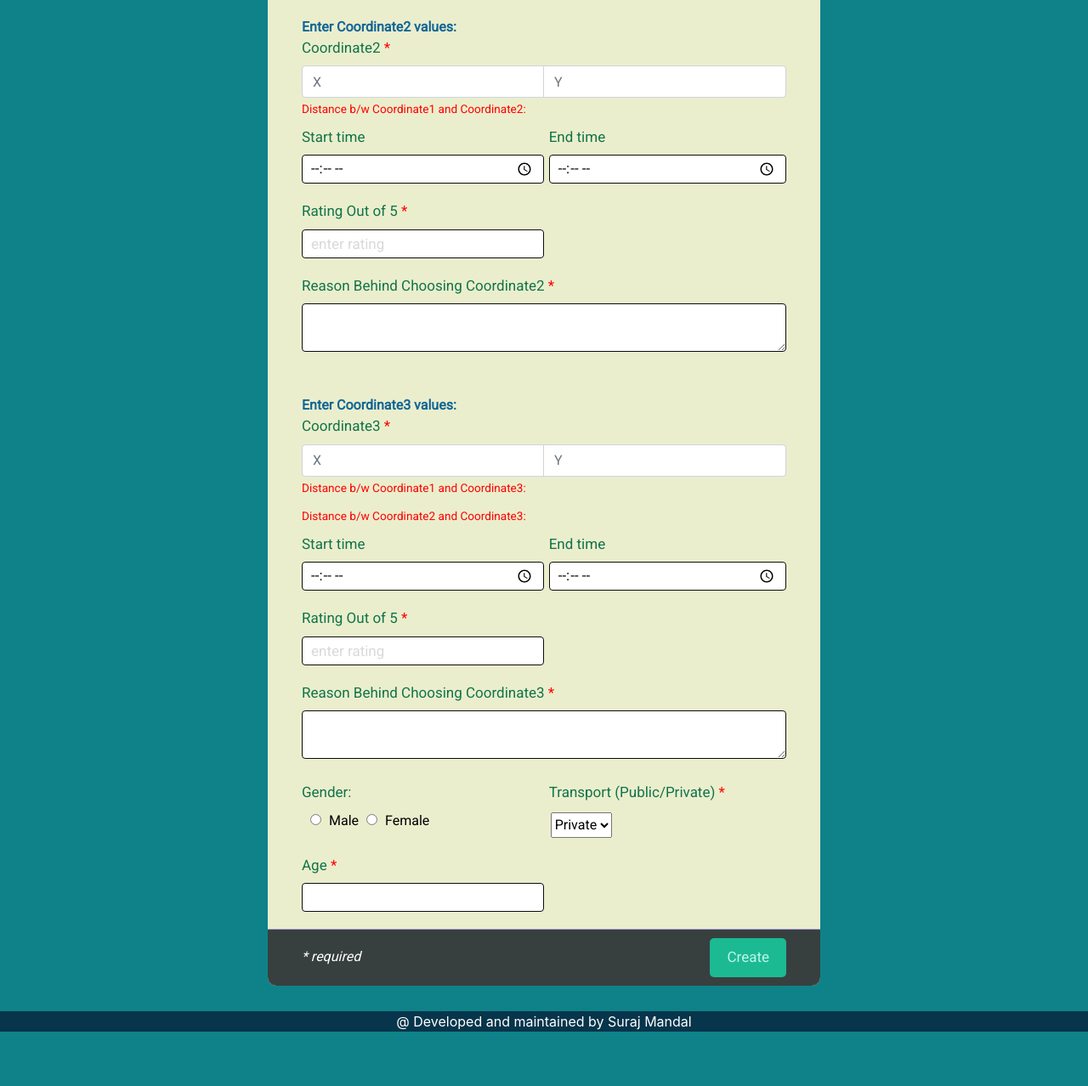
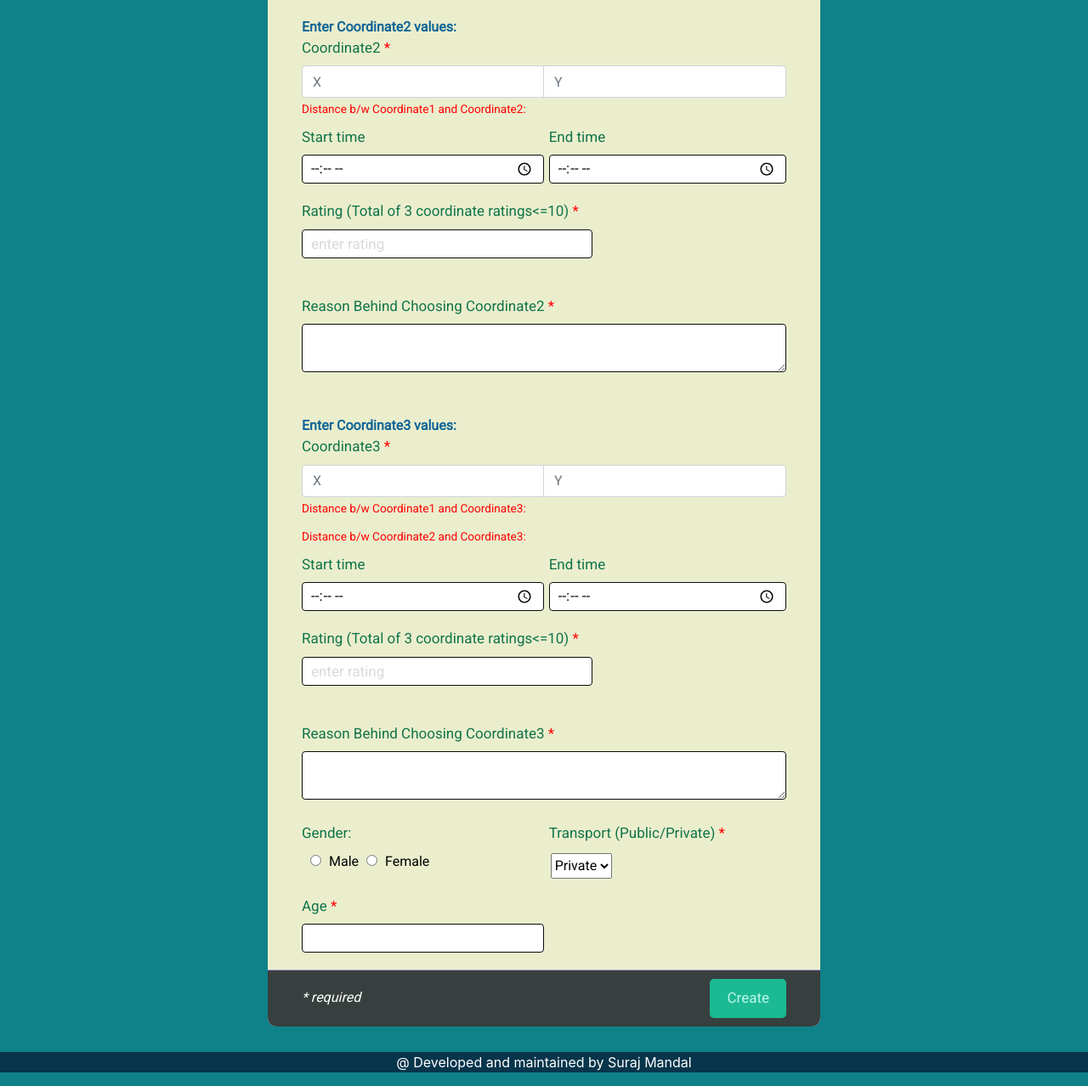
Before and after one commit to srm1071/crowdsource1, a Django app: page /register in a window 1280 px wide. Shown: the part 867-2145 px from the top of the page at 85% size. Before the commit the page ends 2081 px from the top, so only its background shows below. Run offline with Django 3.2, Linux system fonts and the light colour scheme; some libraries are stand-ins or nearby versions.

Commit message:
Update register.html

```diff
--- a/template/register.html
+++ b/template/register.html
@@ -66,7 +66,13 @@
     margin-bottom: 20px;
   }
 
+
   .form-body .label-title {
+    color: #10744a;
+    font-size: 17px;
+
+  }
+  .form-body .label-rating {
     color: #10744a;
     font-size: 17px;
 
@@ -97,6 +103,9 @@
   .horizontal-group .right {
     float: right;
     width: 49%;
+  }
+  .horizontal-group .extra {
+    width: 60%;
   }
 
   input[type="file"] {
@@ -337,10 +346,16 @@
             <label for="time" class="label-title">End time</label>
             <input type="time" id="time" class="form-input" name="cor2ed" placeholder="enter Coordinate1">
           </div>
-          <div class="form-group left">
-            <label for="rating" class="label-title">Rating Out of 5 <font color="red">*</font></label>
-            <input type="number" min="1" max="5" value="" id="rating" class="form-input" name="rate2"
+          <div class="form-group extra">
+            <label for="rating" class="label-title">Rating (Total of 3 coordinate ratings<=10) <font color="red">*</font></label>
+            <input type="number" min="1" max="10" value="" id="rating" class="form-input rate" name="rate2"
               placeholder="enter rating" required="required">
+              <div>
+              <label class="label-title"><small>
+                <font color="red"></font>
+                </small></label>
+              <output id="res1"></output>
+              </div>
           </div>
           <div class="form-group">
             <label for="choose-file" class="label-title">Reason Behind Choosing Coordinate2 <font color="red">*</font>
@@ -389,10 +404,16 @@
             <label for="time" class="label-title">End time</label>
             <input type="time" id="time" class="form-input" name="cor3ed" placeholder="enter Coordinate1">
           </div>
-          <div class="form-group left">
-            <label for="rating" class="label-title">Rating Out of 5 <font color="red">*</font></label>
-            <input type="number" min="1" max="5" value="" id="rating" class="form-input" name="rate3"
+          <div class="form-group extra">
+            <label for="rating" class="label-title">Rating (Total of 3 coordinate ratings<=10) <font color="red">*</font></label>
+            <input type="number" min="1" max="10" value="" id="rating" class="form-input rate" name="rate3"
               placeholder="enter rating" required="required">
+              <div>
+                <label class="label-title"><Strong><small>
+                <font color="red"></font>
+                </small></Strong></label>
+                <output id="res2"></output>
+              </div>
           </div>
           <div class="form-group">
             <label for="choose-file" class="label-title">Reason Behind Choosing Coordinate3 <font color="red">*</font>
@@ -494,6 +515,51 @@
 
       });
 
+
+
+
+      $('.form-group').on('input', '.rate', function () {
+        var dist1 = 0;
+        var arr = [];
+        $('.rate').each(function () {
+          code = $(this).val();
+          arr.push(code);
+        });
+        dit1=10-arr[0];
+        dit2=dit1 - arr[1];
+        dit3=dit2- arr[2];
+        sum=arr[0]-(-arr[1])-(-arr[2]);
+        if (dit3<0) {
+          $('#res1').text("Sum is "+sum+", Sum of 3 coordinate ratings should be <=10 *").css("color", "red");
+          $('#res1').text("Sum is "+sum+", Sum of 3 coordinate ratings should be <=10 *").css("font-size", "12px");
+          $('#res1').text("Sum is "+sum+", Sum of 3 coordinate ratings should be <=10 *").css('font-weight', 'bold');
+          $('#res1').text("Sum is "+sum+", Sum of 3 coordinate ratings should be <=10 *").css('font-style', 'italic');
+        }
+        else {
+          $('#res1').text('Remaining rating weightage:  '+dit3).css("color", "red");
+          $('#res1').text('Remaining rating weightage:  '+dit3).css("font-size", "12px");
+          $('#res1').text('Remaining rating weightage:  '+dit3).css('font-weight', 'bold');
+          $('#res1').text('Remaining rating weightage:  '+dit3).css('font-style', 'italic');
+        }
+        if (dit3<0) {
+          $('#res2').text("Sum is "+sum+", Sum of 3 coordinate ratings should be <=10 *").css("color", "red");
+          $('#res2').text("Sum is "+sum+", Sum of 3 coordinate ratings should be <=10 *").css("font-size", "12px");
+          $('#res2').text("Sum is "+sum+", Sum of 3 coordinate ratings should be <=10 *").css('font-weight', 'bold');
+          $('#res2').text("Sum is "+sum+", Sum of 3 coordinate ratings should be <=10 *").css('font-style', 'italic');
+        }
+        else {
+          $('#res2').text('Remaining rating weightage:  '+dit3).css("color", "red");
+          $('#res2').text('Remaining rating weightage:  '+dit3).css("font-size", "12px");
+          $('#res2').text('Remaining rating weightage:  '+dit3).css('font-weight', 'bold');
+          $('#res2').text('Remaining rating weightage:  '+dit3).css('font-style', 'italic');
+        }
+
+      });
+
+
+
+
+
       $(document).ready(function () {
         $("#firstname").keypress(function (e) {
           var keyCode = e.which;
```
